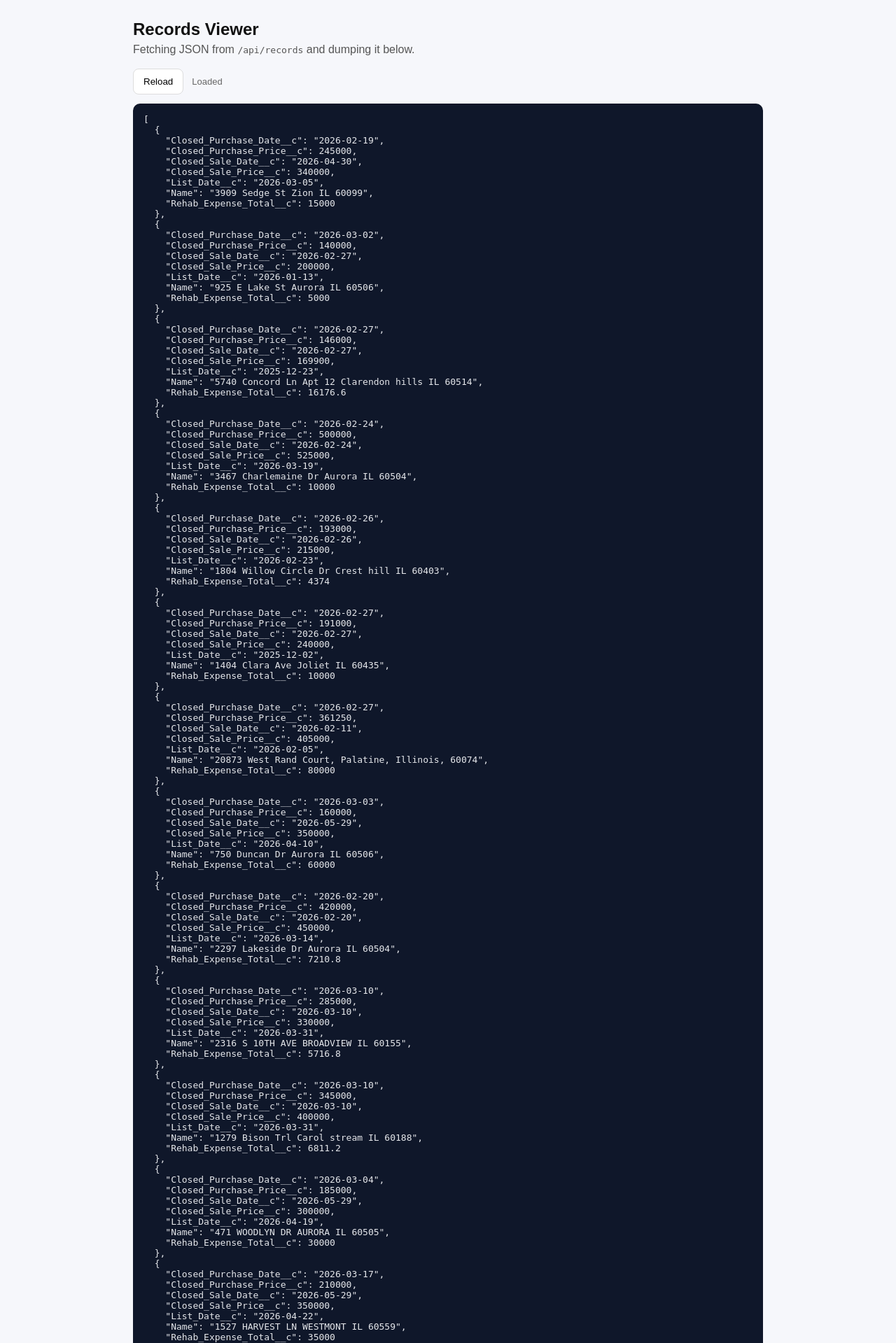
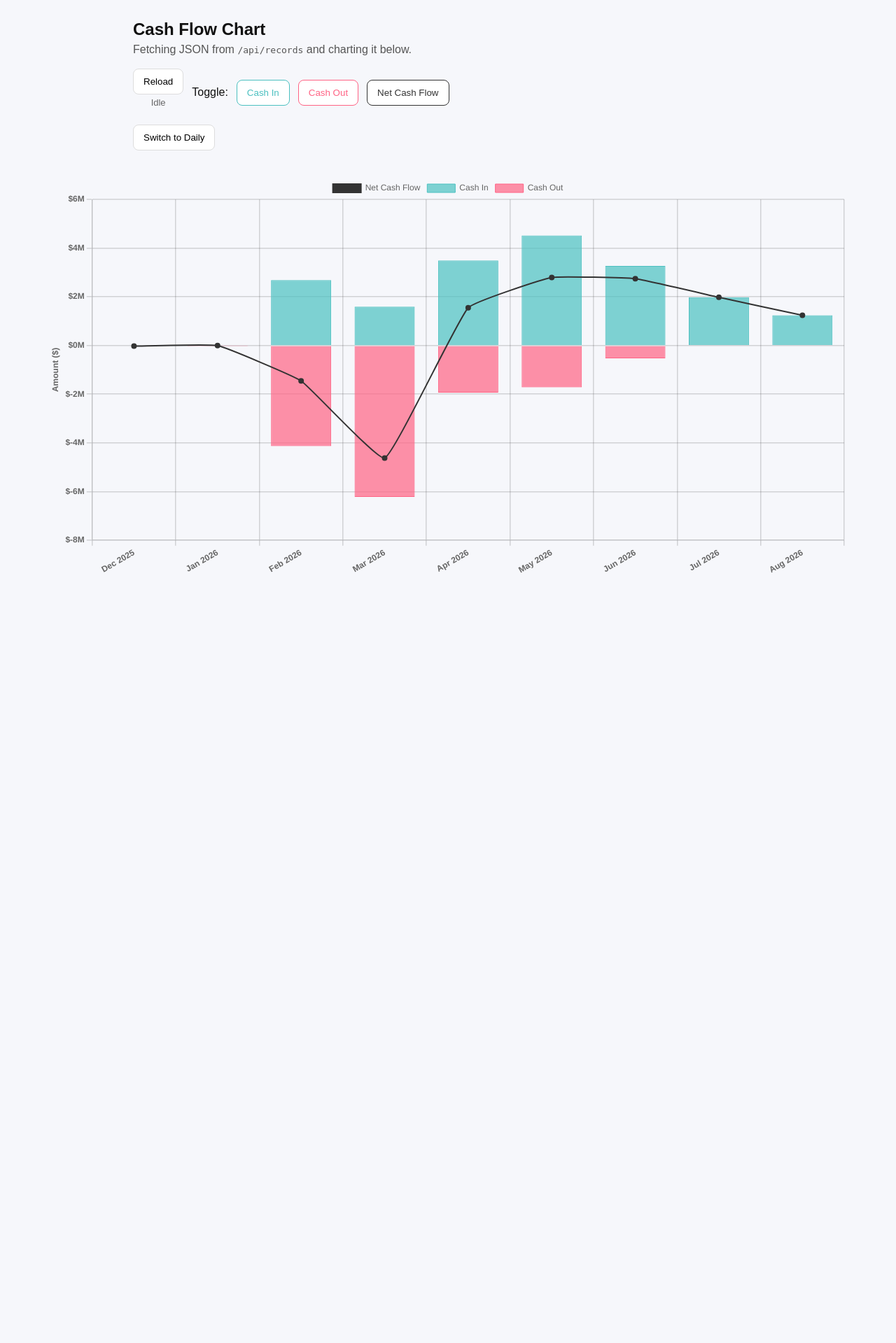
Before and after one commit to Kendall-Partners/kp-interview-process-activity, a Flask app: page / in a window 1280 px wide. Shown: the top 1919 px of the page at 70% size. After the commit the page ends 819 px from the top, so only its background shows below. Run offline with Flask 3, Linux system fonts and the light colour scheme.

Commit message:
feat: charting daily and monthly cashflow

```diff
--- a/app/static/script.js
+++ b/app/static/script.js
@@ -1,9 +1,11 @@
+let myChart = null;
+let currentPayload = null;
+let viewMode = 'monthly'; // 'daily' or 'monthly'
+
 async function loadRecords() {
     const statusEl = document.getElementById("status");
-    const outputEl = document.getElementById("output");
-
+    const outputEl = document.getElementById("cashflowChart");
     statusEl.textContent = "Loading...";
-    outputEl.textContent = "";
 
     try {
         const res = await fetch("/api/records", { method: "GET" });
@@ -11,19 +13,259 @@
             throw new Error(`HTTP ${res.status}`);
         }
 
-        const payload = await res.json();
+        currentPayload = await res.json();
+        updateChart();
+        statusEl.textContent = "Idle";
 
-        // Dump JSON to the app
-        outputEl.textContent = JSON.stringify(payload, null, 2);
-        statusEl.textContent = "Loaded";
     } catch (err) {
         statusEl.textContent = "Error";
-        outputEl.textContent = `Failed to load /api/records\n\n${err}`;
         console.error(err);
     }
 }
 
+function updateChart() {
+    if (!currentPayload) return;
+
+    // --- 1. Flatten into a list of simplified events ---
+    let allEvents = [];
+
+    currentPayload.forEach(record => {
+        // Purchase Event
+        if (record.Closed_Purchase_Date__c) {
+            allEvents.push({
+                date: record.Closed_Purchase_Date__c, // YYYY-MM-DD
+                type: 'purchase',
+                amount: -1 * Math.abs(record.Closed_Purchase_Price__c || 0)
+            });
+        }
+
+        // Rehab Event
+        if (record.List_Date__c) {
+            allEvents.push({
+                date: record.List_Date__c,
+                type: 'rehab',
+                amount: -1 * Math.abs(record.Rehab_Expense_Total__c || 0)
+            });
+        }
+
+        // Sale Event
+        if (record.Closed_Sale_Date__c) {
+            allEvents.push({
+                date: record.Closed_Sale_Date__c,
+                type: 'sale',
+                amount: Math.abs(record.Closed_Sale_Price__c || 0)
+            });
+        }
+    });
+
+    // --- 2. Create Map for Aggregation based on View Mode ---
+    // key: date string (YYYY-MM-DD or YYYY-MM), value: { cashIn, cashOut, netFlow, dateObj }
+    const groupedMap = new Map();
+
+    allEvents.forEach(e => {
+        let key;
+        const dateObj = new Date(e.date);
+
+        if (isNaN(dateObj.getTime())) return;
+
+        if (viewMode === 'daily') {
+            // Use full date string YYYY-MM-DD
+            key = e.date;
+        } else {
+            // Monthly: YYYY-MM
+            const month = String(dateObj.getMonth() + 1).padStart(2, '0');
+            key = `${dateObj.getFullYear()}-${month}`;
+        }
+
+        if (!groupedMap.has(key)) {
+            groupedMap.set(key, { cashIn: 0, cashOut: 0, netFlow: 0, sortDate: dateObj });
+        }
+
+        const data = groupedMap.get(key);
+        if (e.amount > 0) {
+            data.cashIn += e.amount;
+        } else {
+            data.cashOut += e.amount;
+        }
+        data.netFlow += e.amount;
+    });
+
+    // --- 3. Convert to Sorted Arrays ---
+    const sortedKeys = Array.from(groupedMap.keys()).sort((a, b) => {
+        return groupedMap.get(a).sortDate - groupedMap.get(b).sortDate;
+    });
+
+    const labels = [];
+    const cashIn = [];
+    const cashOut = [];
+    const netFlow = [];
+
+    sortedKeys.forEach(key => {
+        const d = groupedMap.get(key);
+
+        // Format Label
+        if (viewMode === 'daily') {
+            labels.push(key);
+        } else {
+            // Format as "Jan 2024" for monthly
+            labels.push(d.sortDate.toLocaleDateString('en-US', { month: 'short', year: 'numeric' }));
+        }
+
+        cashIn.push(d.cashIn);
+        cashOut.push(d.cashOut);
+        netFlow.push(d.netFlow);
+    });
+
+    renderFinancialChart(labels, cashIn, cashOut, netFlow);
+}
+
+
+function renderFinancialChart(labels, cashInData, cashOutData, netFlowData) {
+    const ctx = document.getElementById("cashflowChart").getContext('2d');
+
+    if (myChart) {
+        myChart.destroy();
+    }
+
+    myChart = new Chart(ctx, {
+        data: {
+            labels: labels,
+            datasets: [
+                {
+                    type: 'bar',
+                    label: 'Cash In',
+                    data: cashInData,
+                    backgroundColor: 'rgba(75, 192, 192, 0.7)',
+                    borderColor: 'rgba(75, 192, 192, 1)',
+                    borderWidth: 1,
+                    order: 2,
+                    stack: 'flow',
+                    animation: {
+                        duration: 150,
+                        easing: 'easeOutQuint'
+                    }
+                },
+                {
+                    type: 'bar',
+                    label: 'Cash Out',
+                    data: cashOutData,
+                    backgroundColor: 'rgba(255, 99, 132, 0.7)',
+                    borderColor: 'rgba(255, 99, 132, 1)',
+                    borderWidth: 1,
+                    order: 2,
+                    stack: 'flow',
+                    animation: {
+                        duration: 150,
+                        easing: 'easeOutQuint'
+                    }
+                },
+                {
+                    type: 'line',
+                    label: 'Net Cash Flow',
+                    data: netFlowData,
+                    borderColor: '#333',
+                    backgroundColor: '#333',
+                    borderWidth: 2,
+                    tension: 0.1,
+                    order: 1,
+                    pointRadius: 3,
+                    hidden: viewMode === 'daily',
+                    animation: {
+                        duration: 250,
+                        easing: 'easeOutQuint'
+                    }
+                }
+            ]
+        },
+        options: {
+            responsive: true,
+            maintainAspectRatio: false,
+            interaction: {
+                mode: 'index',
+                intersect: false
+            },
+            scales: {
+                y: {
+                    beginAtZero: true,
+                    title: { display: true, text: 'Amount ($)', font: { weight: 'bold' } },
+                    ticks: {
+                        font: {
+                            weight: 'bold'
+                        },
+                        callback: function (value) {
+                            return '$' + value / 1000000 + 'M';
+                        }
+                    },
+                    grid: {
+                        lineWidth: 1.5,
+                        color: 'rgba(0, 0, 0, 0.15)'
+                    }
+                },
+                x: {
+                    ticks: {
+                        autoSkip: true,
+                        autoSkipPadding: 20,
+                        maxRotation: 30,
+                        minRotation: 30,
+                        font: {
+                            weight: 'bold'
+                        }
+                    },
+                    grid: {
+                        lineWidth: 1.5,
+                        color: 'rgba(0, 0, 0, 0.15)'
+                    }
+                }
+            },
+            plugins: {
+                tooltip: {
+                    callbacks: {
+                        label: function (context) {
+                            let label = context.dataset.label || '';
+                            if (label) label += ': ';
+                            label += new Intl.NumberFormat('en-US', { style: 'currency', currency: 'USD' }).format(context.raw);
+                            return label;
+                        }
+                    }
+                }
+            }
+        }
+    });
+}
+
 document.addEventListener("DOMContentLoaded", () => {
     document.getElementById("reload").addEventListener("click", loadRecords);
+
+    document.getElementById("toggleGrouping").addEventListener("click", (e) => {
+        viewMode = viewMode === 'daily' ? 'monthly' : 'daily';
+        e.target.textContent = viewMode === 'daily' ? 'Switch to Monthly' : 'Switch to Daily';
+
+        // Reset dataset toggle buttons
+        document.querySelectorAll(".toggle-btn").forEach(btn => btn.classList.remove("hidden"));
+
+        // Hide the net cash flow by default on daily view.
+        if (viewMode === 'daily') {
+            document.querySelectorAll(".toggle-btn")[2].classList.add("hidden");
+        }
+        updateChart();
+    });
+
+    // Toggle buttons
+    document.querySelectorAll(".toggle-btn").forEach(btn => {
+        btn.addEventListener("click", () => {
+            const index = parseInt(btn.dataset.dataset);
+            if (myChart) {
+                const isVisible = myChart.isDatasetVisible(index);
+                if (isVisible) {
+                    myChart.hide(index);
+                    btn.classList.add("hidden");
+                } else {
+                    myChart.show(index);
+                    btn.classList.remove("hidden");
+                }
+            }
+        });
+    });
+
     loadRecords();
 });
--- a/app/static/styles.css
+++ b/app/static/styles.css
@@ -9,6 +9,19 @@
     max-width: 900px;
     margin: 0 auto;
     padding: 28px;
+    padding-bottom: 10px;
+}
+
+.chart {
+    position: relative;
+    width: 100%;
+    max-width: 1200px;
+    margin: 0 auto;
+    padding: 28px;
+    padding-top: 0px;
+    box-sizing: border-box;
+    height: 75vh;
+    min-height: 400px;
 }
 
 .header h1 {
@@ -28,12 +41,41 @@
     margin-bottom: 12px;
 }
 
+.reload-container {
+    display: flex;
+    flex-direction: column;
+    align-items: center;
+}
+
 button {
     padding: 10px 14px;
     border: 1px solid #ddd;
     background: white;
     border-radius: 8px;
     cursor: pointer;
+    transition: all 0.2s;
+}
+
+.btn-cash-in {
+    border-color: rgba(75, 192, 192, 1);
+    color: rgba(75, 192, 192, 1);
+}
+
+.btn-cash-out {
+    border-color: rgba(255, 99, 132, 1);
+    color: rgba(255, 99, 132, 1);
+}
+
+.btn-net-flow {
+    border-color: #333;
+    color: #333;
+}
+
+.toggle-btn.hidden {
+    background: #eee;
+    color: #aaa !important;
+    border-color: #ddd !important;
+    opacity: 0.7;
 }
 
 button:active {
@@ -43,6 +85,7 @@
 .status {
     font-size: 13px;
     color: #666;
+    margin-top: 4px;
 }
 
 .output {
@@ -50,7 +93,7 @@
     color: #e5e7eb;
     padding: 14px;
     border-radius: 10px;
-    border: 1px solid rgba(0,0,0,0.08);
+    border: 1px solid rgba(0, 0, 0, 0.08);
     overflow: auto;
     min-height: 300px;
 }
--- a/app/templates/index.html
+++ b/app/templates/index.html
@@ -1,27 +1,41 @@
 <!doctype html>
 <html lang="en">
+
 <head>
     <meta charset="utf-8" />
     <meta name="viewport" content="width=device-width, initial-scale=1" />
     <title>Records Viewer</title>
 
     <link rel="stylesheet" href="{{ url_for('static', filename='styles.css') }}">
+    <script src="https://cdn.jsdelivr.net/npm/chart.js" defer></script>
 </head>
+
 <body>
     <div class="wrap">
         <header class="header">
-            <h1>Records Viewer</h1>
-            <p class="sub">Fetching JSON from <code>/api/records</code> and dumping it below.</p>
+            <h1>Cash Flow Chart</h1>
+            <p class="sub">Fetching JSON from <code>/api/records</code> and charting it below.</p>
         </header>
-
         <div class="actions">
-            <button id="reload">Reload</button>
-            <span id="status" class="status">Idle</span>
+            <div class="actions">
+                <div class="reload-container">
+                    <button id="reload">Reload</button>
+                    <span id="status" class="status">Idle</span>
+                </div>
+            </div>
+            <span>Toggle:</span>
+            <button class="toggle-btn btn-cash-in" data-dataset="0">Cash In</button>
+            <button class="toggle-btn btn-cash-out" data-dataset="1">Cash Out</button>
+            <button class="toggle-btn btn-net-flow" data-dataset="2">Net Cash Flow</button>
         </div>
-
-        <pre id="output" class="output">{}</pre>
+        <button id="toggleGrouping">Switch to Daily</button>
     </div>
-
+    <div class="wrap" style="padding-bottom: 0;">
+    </div>
+    <div class="chart">
+        <canvas id="cashflowChart"></canvas>
+    </div>
     <script src="{{ url_for('static', filename='script.js') }}"></script>
 </body>
+
 </html>
```
